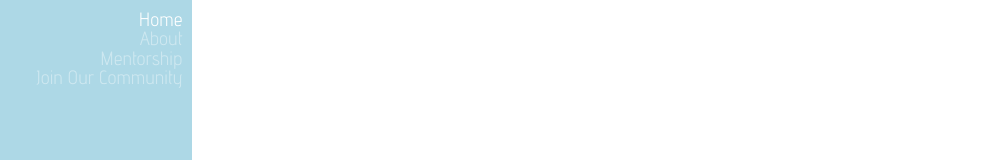
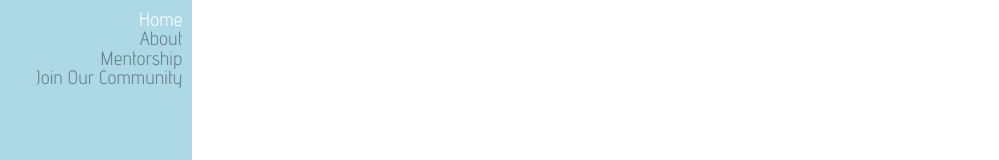
Before and after one commit to samahmajadla/samahmajadla.github.io, a SvelteKit app: page / in a window 1280 px wide. Shown: the top 160 px of the page, without its empty margins (0-999 px from the left). Built offline with nearby package versions, Linux system fonts and the light colour scheme.

Commit message:
color changes to navbar

```diff
--- a/src/routes/+layout.svelte
+++ b/src/routes/+layout.svelte
@@ -46,10 +46,10 @@
         }
 
         li:not(.active):hover a {
-            color: rgb(189, 104, 0);
+            color: rgb(240, 132, 0);
         }
         a {
-            color: white;
+            color: rgb(0, 0, 0);
             transition: all ease-out 300ms;
             font-size: 1.5vw;
         }
```
Also changed, not shown: 22 other files (tests, documents, lock files or other folders).
